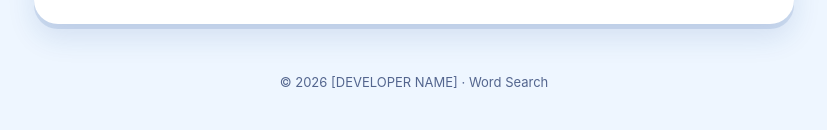
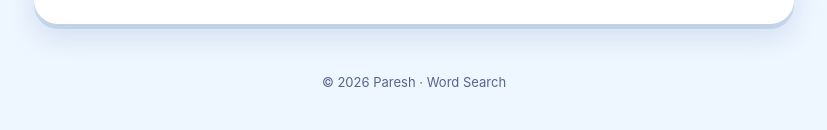
Before and after one commit to shoppingdev-tech/wordsearch-policy, a plain HTML site: page index.html in a window 1280 px wide. Shown: the part 4397-4527 px from the top of the page, without its empty margins (226-1053 px from the left). Drawn offline with Linux system fonts and the light colour scheme.

Commit message:
Update footer with developer name

```diff
--- a/index.html
+++ b/index.html
@@ -210,6 +210,6 @@
   <h2>Contact us</h2>
   <p>If you have any questions about this policy, please contact us at schneider310399@gmail.com.</p>
 </main>
-<footer>© 2026 [DEVELOPER NAME] · Word Search</footer>
+<footer>© 2026 Paresh · Word Search</footer>
 </body>
 </html>
```
